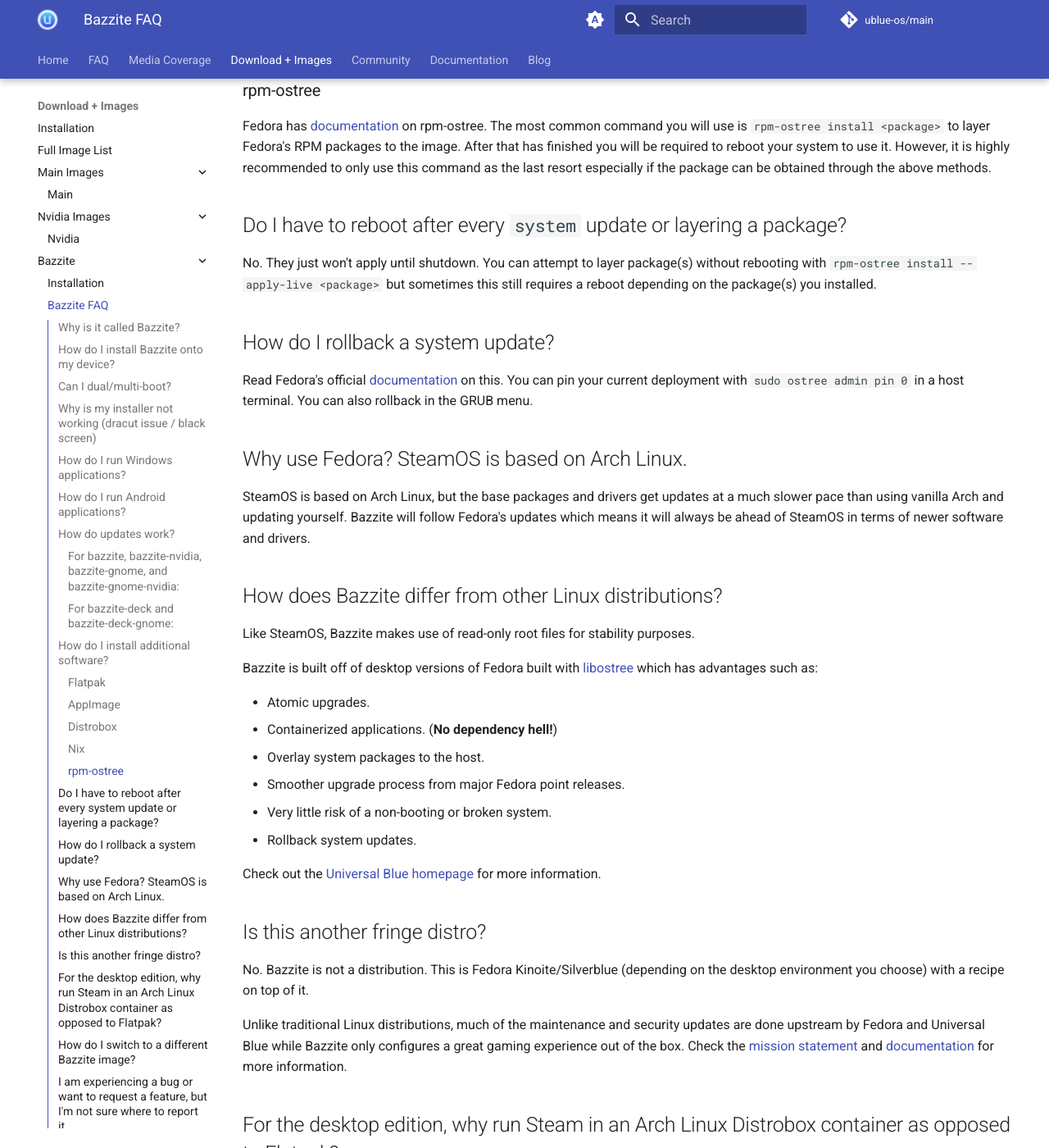
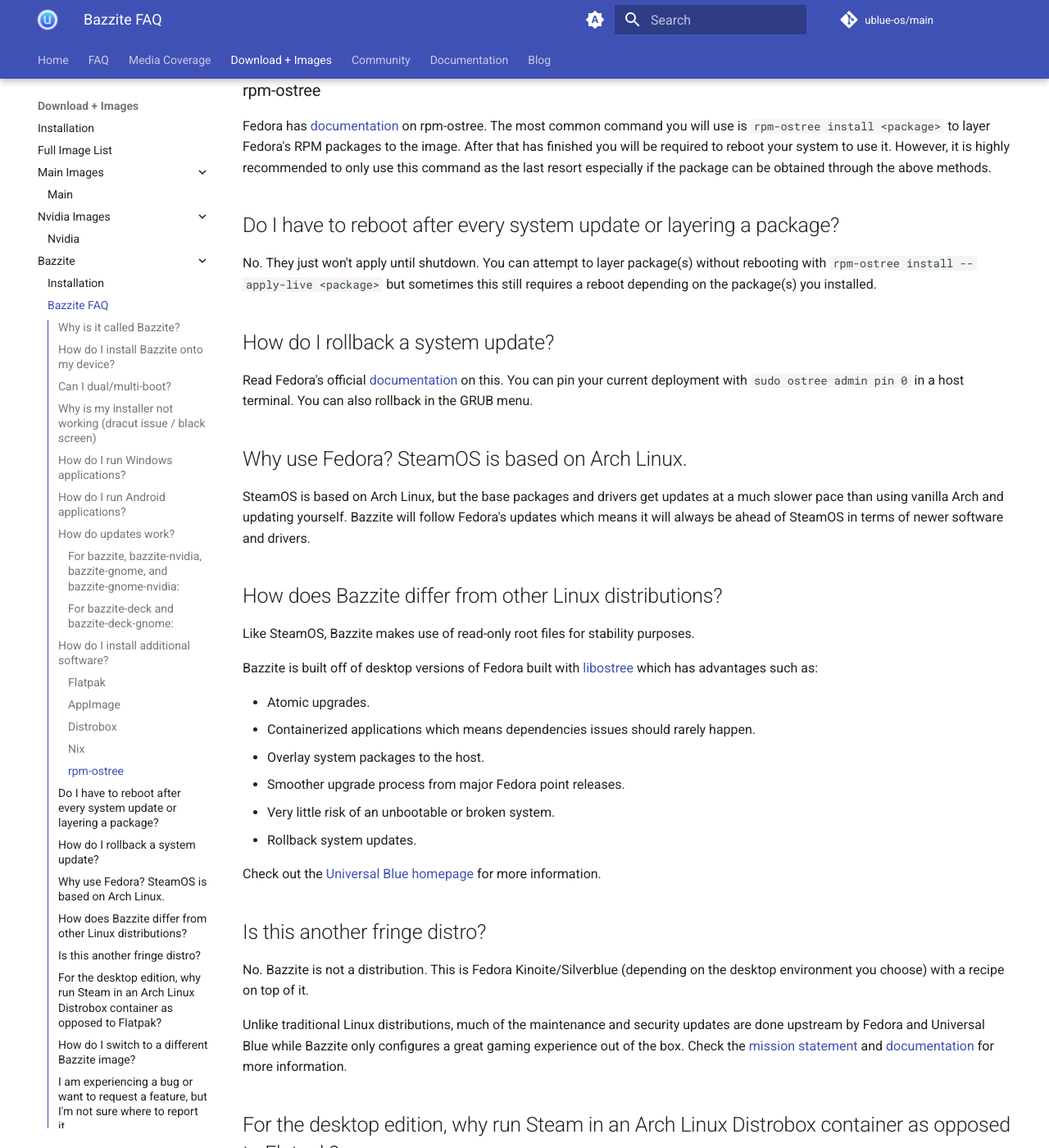
Before and after one commit to ublue-os/website, an MkDocs documentation site: the page built from docs/images/bazzite/FAQ.md, in a window 1280 px wide and 1400 px high, scrolled down 2372 px. Shown: the whole window at 82% size. Built offline with MkDocs 1.6.1 and Material for MkDocs 9.7.7, drawn with Linux system fonts in a browser that asks for light colours; comment, search, counter and statistics services are not loaded; some of the changed text lies outside the part shown.

Commit message:
fix: formatting, grammar, and... (#484)
...Talk about how you can still alternatively install the Flatpak steam if you so desire.

Containerized applications bullet point expanded since "dependency hell" might not be a familiar term to new users.

Co-authored-by: Jorge O. Castro <jorge.castro@gmail.com>

```diff
--- a/docs/images/bazzite/FAQ.md
+++ b/docs/images/bazzite/FAQ.md
@@ -71,7 +71,7 @@ If you opted to use Nix packages at the first boot, then you can use the Nix pac
 
 Fedora has [documentation](https://docs.fedoraproject.org/en-US/fedora/latest/system-administrators-guide/package-management/rpm-ostree/) on rpm-ostree.  The most common command you will use is `rpm-ostree install <package>` to layer Fedora's RPM packages to the image.  After that has finished you will be required to reboot your system to use it.  However, it is highly recommended to only use this command as the last resort especially if the package can be obtained through the above methods.
 
-## Do I have to reboot after every `system` update or layering a package?
+## Do I have to reboot after every system update or layering a package?
 
 No. They just won't apply until shutdown.  You can attempt to layer package(s) without rebooting with `rpm-ostree install --apply-live <package>` but sometimes this still requires a reboot depending on the package(s) you installed.
 
@@ -90,10 +90,10 @@ Like SteamOS, Bazzite makes use of read-only root files for stability purposes.
 Bazzite is built off of desktop versions of Fedora built with [libostree](https://ostreedev.github.io/ostree/) which has advantages such as:
 
 * Atomic upgrades.
-* Containerized applications. (**No dependency hell!**)
+* Containerized applications which means dependencies issues should rarely happen.
 * Overlay system packages to the host.
 * Smoother upgrade process from major Fedora point releases.
-* Very little risk of a non-booting or broken system.
+* Very little risk of an unbootable or broken system.
 * Rollback system updates.
 
 Check out the [Universal Blue homepage](https://universal-blue.org) for more information.
```
Also changed, not shown: other parts of docs/images/bazzite/FAQ.md (+4 -2 lines).
